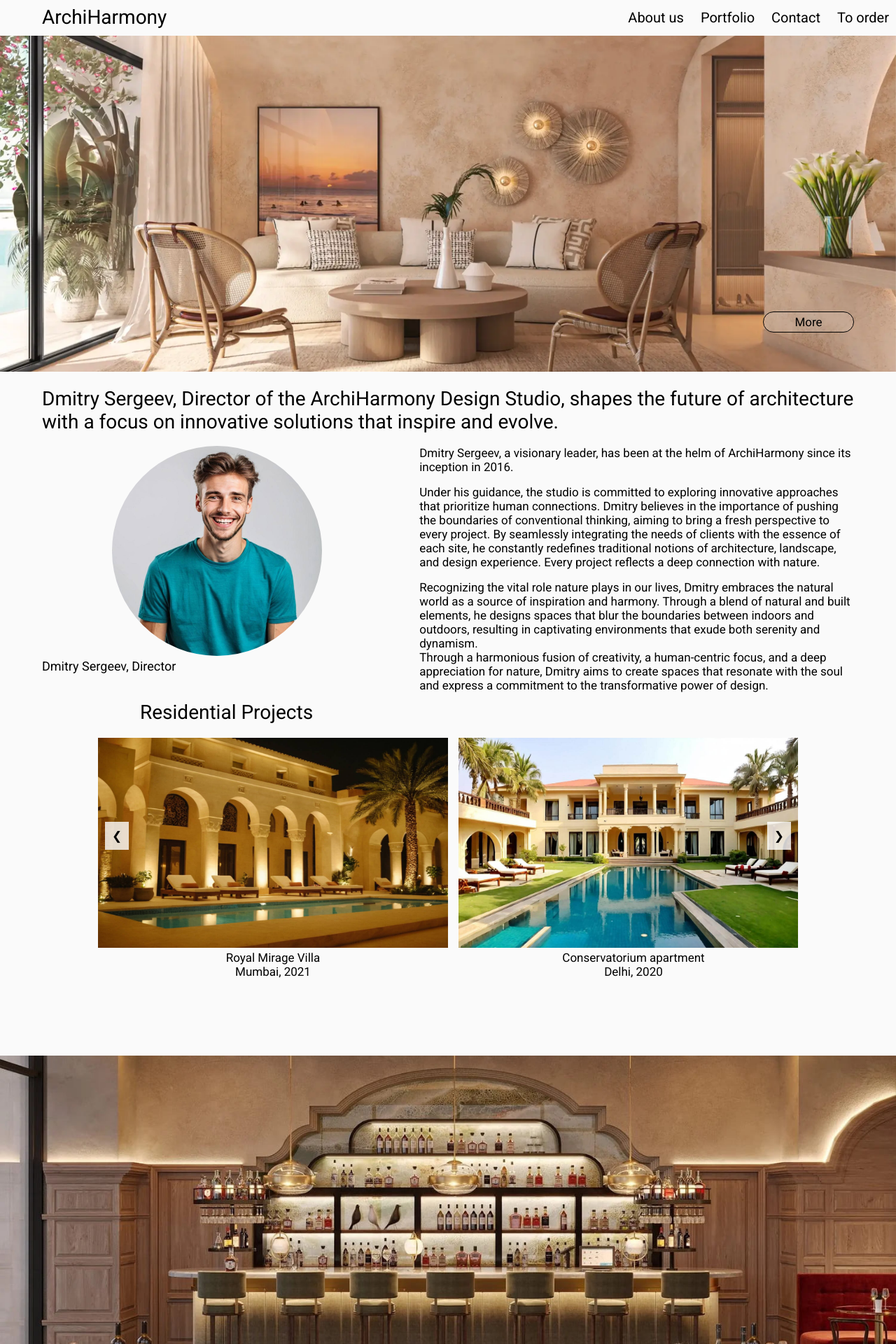
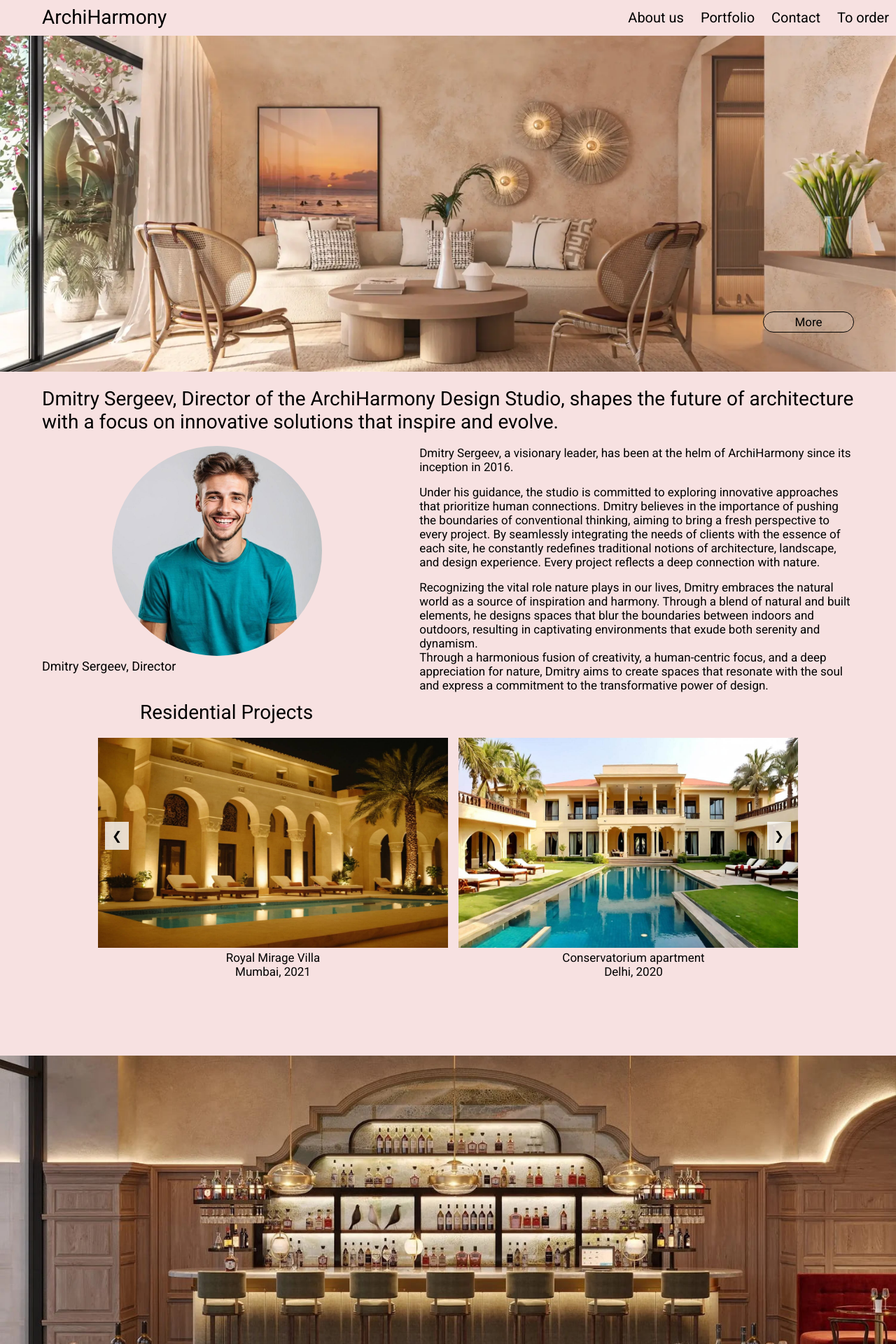
Before and after one commit to NausAlexus/Dimon-moget, a PHP site: page /index.html in a window 1280 px wide. Shown: the top 1920 px of the page at 70% size. Run offline with PHP 8.4, Linux system fonts and the light colour scheme.

Commit message:
Background

```diff
--- a/css/style.css
+++ b/css/style.css
@@ -17,7 +17,7 @@
 body {
     width: 100%;
     overflow-x: hidden;
-    background-color: rgb(250, 250, 250);
+    background-color: rgb(247, 225, 225);
 }
 
 body::-webkit-scrollbar {
```
